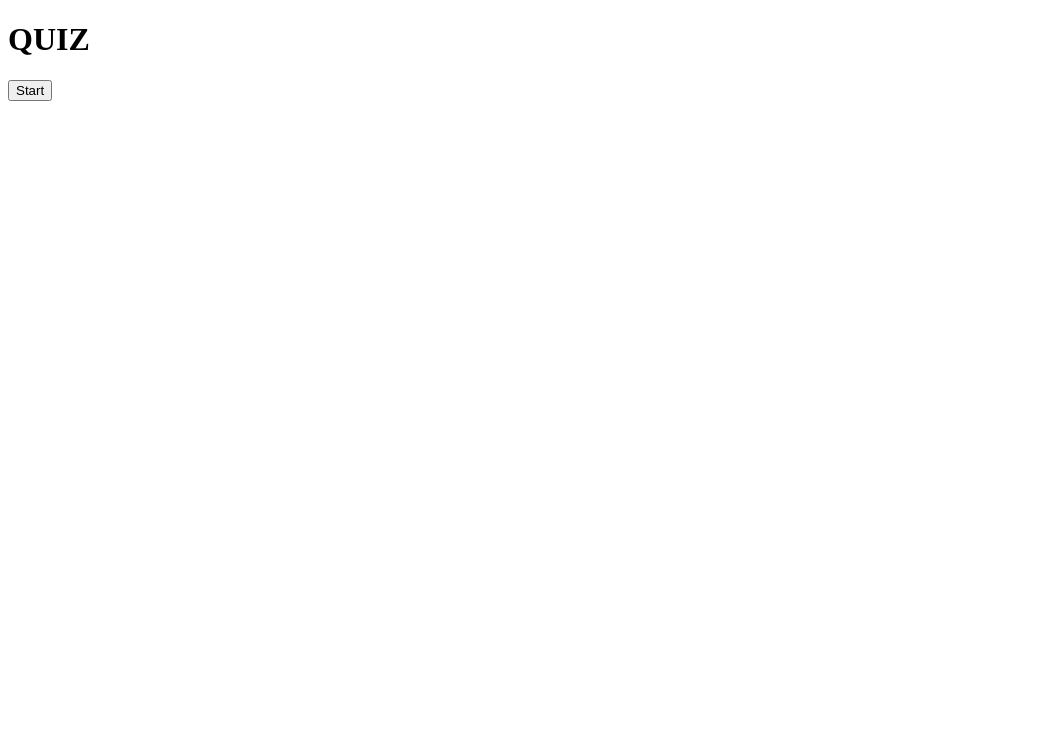
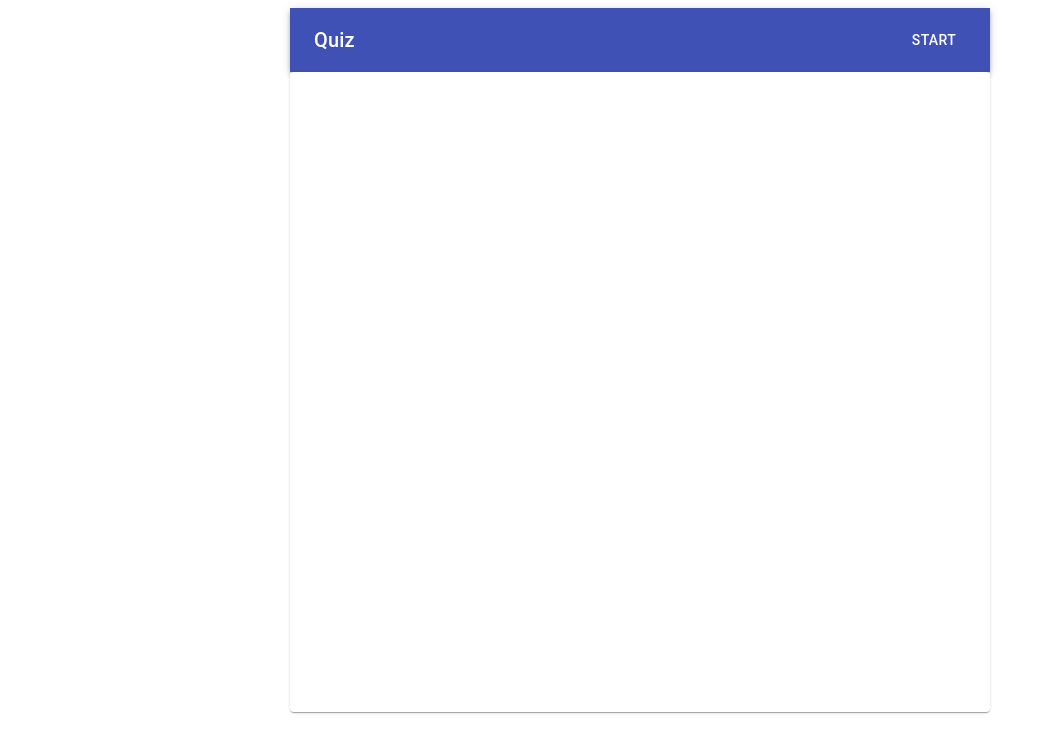
Before and after one commit to usamasubhani/quiz-app, a React (Create React App) app: page / in a window 1280 px wide. Shown: the top 752 px of the page, without its empty margins (0-1048 px from the left). Built offline with nearby package versions, Linux system fonts and the light colour scheme.

Commit message:
Styling using MaterialUI

```diff
--- /dev/null
+++ b/src/App.css
@@ -0,0 +1,11 @@
+.App {
+    max-width: 700px;
+    margin: auto;
+}
+
+.questionContainer {
+    box-sizing: border-box;
+    height: 80vh;
+    width: 100%;
+    padding: 30px;
+}
--- a/src/App.tsx
+++ b/src/App.tsx
@@ -1,5 +1,6 @@
 import React, { useState } from 'react';
-
+import { Paper, Button, AppBar, Typography, Toolbar, IconButton, Grid } from '@material-ui/core'
+import './App.css'
 import { fetchQuestions, QuestionState } from './API'
 import Question from './Components/Question'
 
@@ -28,17 +29,19 @@ function App() {
   }
 
   const nextQuestion = () => {
-    if (no != 9) {
-      setNo(no + 1);
+    if (no !== 9) {
+      setNo((prev) => prev + 1);
     }
     else {
       setProgress(false);
     }
+
   }
 
   const checkAnswer = (e: any) => {
     const answer = e.currentTarget.value;
-    const correct = questions[no].correct_answer == answer;
+    const correct = questions[no].correct_answer === answer;
+    console.log(correct)
     if (correct) {
       setScore((prev) => prev + 1);
     }
@@ -54,26 +57,34 @@ function App() {
 
   return (
     <div className="App">
-      <h1>QUIZ</h1>
-      <button onClick={start}>Start</button>
-      {questions.length > 0 && quizInProgress == true ? (
-        <div>
-          <p>{ no + 1 }/10</p>
+      <AppBar position="static">
+      <Toolbar>
+        <Typography variant="h6" style={{ flexGrow:0.5 }}>
+          Quiz
+        </Typography>
+        {quizInProgress ? (<Typography variant="h6" style={{ flexGrow:0.5 }}>
+          { no + 1 }/10
+        </Typography>) : <div style={{ flexGrow:0.5 }}/>}
+  {!quizInProgress ? (<Button className="start" onClick={start} color="inherit">Start</Button>) : <Button color="inherit" onClick={nextQuestion}>Next</Button> }
+      </Toolbar>
+    </AppBar>
+
+      {questions.length > 0 && quizInProgress === true ? (
+        <div className="question">
           <Question
           question={questions[no].question}
           answers={questions[no].answers}
           questionNo={no+1}
           callBack={checkAnswer}
           userAnswer={userAnswers ? userAnswers[no] : null}/>
-          <button onClick={nextQuestion}>Next</button>
         </div>
-          ) : null}
-
-        {quizInProgress == false && userAnswers.length > 0 ? (
-          <div>
-            <h2>Score: { score }</h2>
-          </div>
-        ) : null}
+          ) : <Paper className="questionContainer">
+                {!quizInProgress && userAnswers.length > 0 ? (
+                <div>
+                  <Typography variant="h4">Score: { score }</Typography>
+                </div>
+                  ) : null}
+              </Paper>}
     </div>
   );
 }
--- a/src/Components/Question.tsx
+++ b/src/Components/Question.tsx
@@ -1,4 +1,6 @@
 import React from 'react'
+import { Paper, Button, Typography, List, ListItem, ListItemText } from '@material-ui/core'
+
 import { Answer } from '../App'
 
 type data = {
@@ -11,14 +13,27 @@ type data = {
 
 const Question: React.FC<data> = ({ question, answers, questionNo, callBack, userAnswer }) => {
     return (
-        <div>
-            <p>{ question }</p>
+        <Paper className="questionContainer">
+            <Typography variant="h4">{questionNo}. { question }</Typography>
+            <List>
+
             { answers.map(answer => (
-                <button key={answer} value={answer} onClick={callBack} disabled={userAnswer ? true:false}>
+                <ListItem key={answer}>
+                <Button disabled={userAnswer ? true:false} value={answer} onClick={callBack}>{answer}</Button>
+                {/* <ListItemText key={answer} primary={answer} /> */}
+                </ListItem>
+            )) }
+
+
+            </List>
+            {/* { answers.map(answer => (
+                <div key={answer}>
+                <Button variant="contained" value={answer} onClick={callBack} disabled={userAnswer ? true:false}>
                     { answer }
-                </button>
-            )) }
-        </div>
+                </Button>
+                </div>
+            )) } */}
+        </Paper>
     )
 }
 
```
